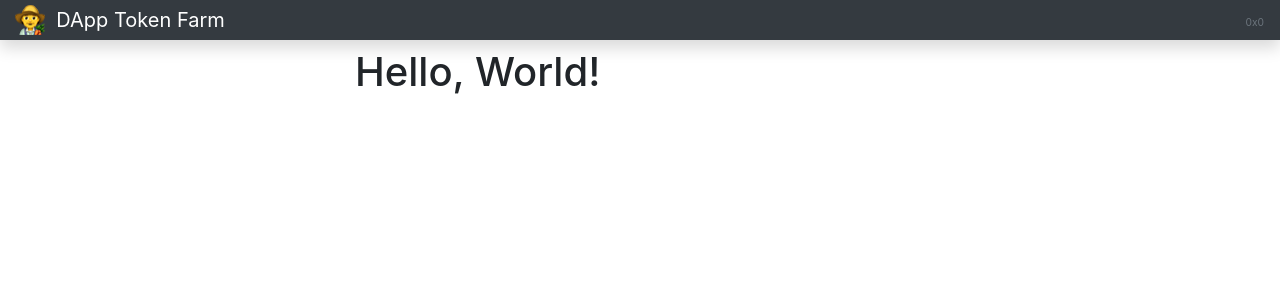
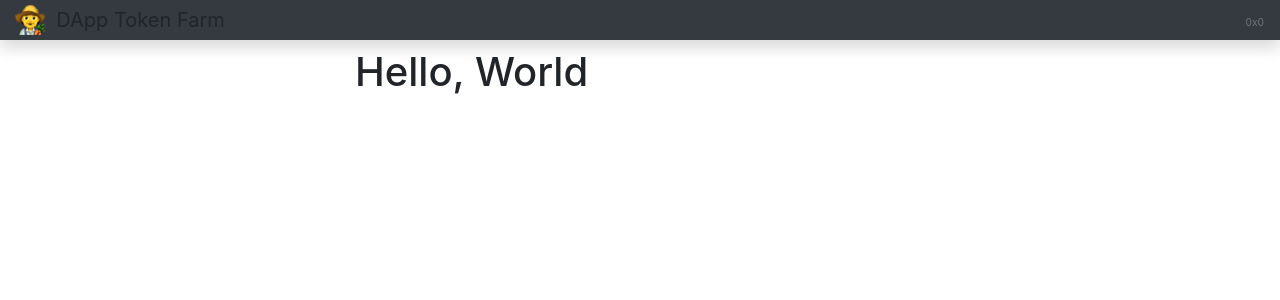
Before and after one commit to sahil-athia/defi-stake-app, a React (Create React App) app: page / in a window 1280 px wide. Shown: the top 300 px of the page. Built offline with nearby package versions, Linux system fonts and the light colour scheme.

Commit message:
load web3 function

```diff
--- a/src/components/App.js
+++ b/src/components/App.js
@@ -1,8 +1,20 @@
 import React, { Component } from 'react'
 import Navbar from './Navbar'
 import './App.css'
+import Web3 from 'web3'
 
 class App extends Component {
+
+  async load_web3() {
+    if (window.ethereum) {
+      window.web3 = new Web3(window.ethereum)
+      await window.ethereum.enable()
+    } else if (window.web3) {
+      window.web3 = new Web3(window.web3.currentProvider)
+    } else {
+      window.alert("Non-ethereum browser detected. Try using MetaMask")
+    }
+  }
 
   constructor(props) {
     super(props)
@@ -19,14 +31,8 @@ class App extends Component {
           <div className="row">
             <main role="main" className="col-lg-12 ml-auto mr-auto" style={{ maxWidth: '600px' }}>
               <div className="content mr-auto ml-auto">
-                <a
-                  href="http://www.dappuniversity.com/bootcamp"
-                  target="_blank"
-                  rel="noopener noreferrer"
-                >
-                </a>
 
-                <h1>Hello, World!</h1>
+                <h1>Hello, World</h1>
 
               </div>
             </main>
--- a/src/components/Navbar.js
+++ b/src/components/Navbar.js
@@ -8,8 +8,8 @@ class Navbar extends Component {
       <nav className="navbar navbar-dark fixed-top bg-dark flex-md-nowrap p-0 shadow">
         <a
           className="navbar-brand col-sm-3 col-md-2 mr-0"
-          href="http://www.dappuniversity.com/bootcamp"
-          target="_blank"
+          // href="http://www.dappuniversity.com/bootcamp"
+          // target="_blank"
           rel="noopener noreferrer"
         >
           <img src={farmer} width="30" height="30" className="d-inline-block align-top" alt="" />
```
